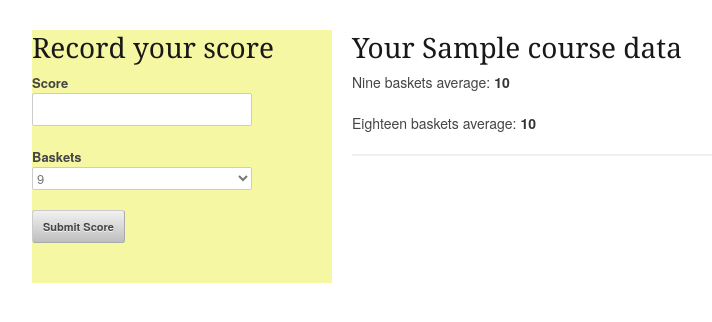
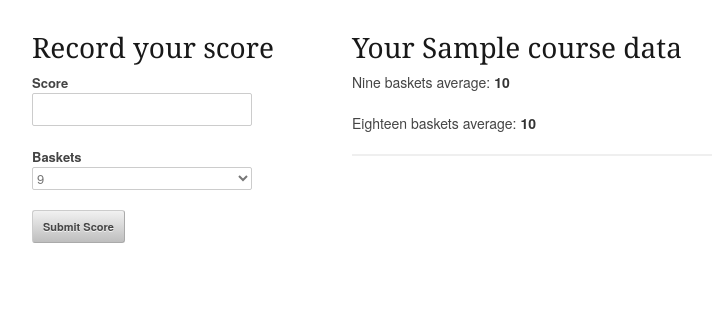
Before and after one commit to cronneloctopus/disc_golf, a Flask app: template disc_golf/templates/course_detail.html in a window 1280 px wide. Shown: the part 422-744 px from the top of the page, without its empty margins (138-850 px from the left). Run offline with Flask 2, Linux system fonts and the light colour scheme; the template is opened without the code that fills it: values that come from a table or form of the project are taken from there, most other values are stand-ins (such as "Sample title", 1, 10 or a date in 2020); parts of the project's set-up code (start-up, migrations or seed data) failed here and were passed over; some libraries are stand-ins or nearby versions.

Commit message:
update styling

```diff
--- a/static/dg_style.css
+++ b/static/dg_style.css
@@ -7,7 +7,6 @@
     margin-bottom: 30px;
 }
 #score_form, #course_data {
-    background: #F6F7A3;
 }
 #course_data {
     background: white;
@@ -23,8 +22,6 @@
 }
 .clearing {
     clear:both;
-}.column {
-    background: green;
 }
 
 /* links */
```
